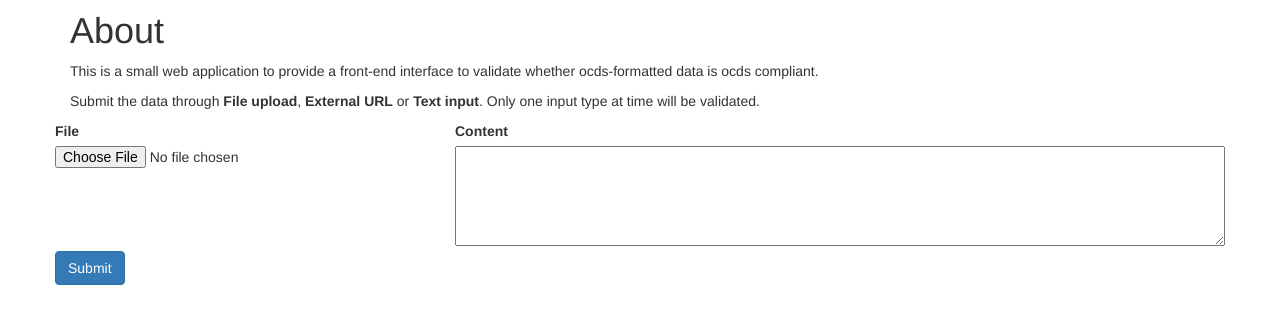
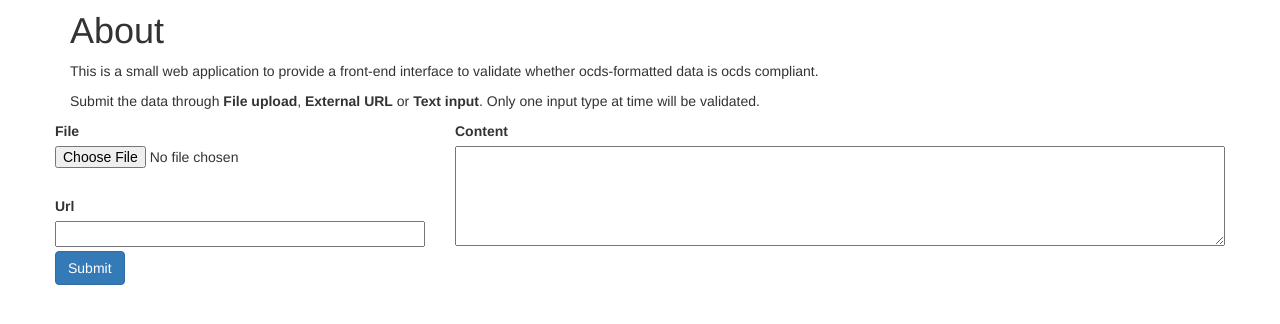
Before and after one commit to open-contracting-archive/validator, a Django app: page / in a window 1280 px wide. Shown: the part 196-520 px from the top of the page. Run offline with Django 3.2, Linux system fonts and the light colour scheme; parts of the project's set-up code (start-up, migrations or seed data) failed here and were passed over; some libraries are stand-ins or nearby versions.

Commit message:
add support for retrieval by URL

```diff
--- a/validator/django/website/validator/forms.py
+++ b/validator/django/website/validator/forms.py
@@ -8,6 +8,7 @@ from crispy_forms.layout import Submit, Layout, Div, Field
 class TextValidatorForm(forms.Form):
     content = forms.CharField(widget=forms.Textarea, required=False)
     file = forms.FileField(required=False)
+    url = forms.URLField(required=False)
 
     def __init__(self, *args, **kwargs):
         super(TextValidatorForm, self).__init__(*args, **kwargs)
@@ -18,9 +19,18 @@ class TextValidatorForm(forms.Form):
 
         self.helper.layout = Layout(
             Div(
-                Div(Field('file'), css_class="col-md-4"),
+                Div(Div(Field('file')),
+                    Div(Field('url')),
+                    css_class="col-md-4",),
                 Div(Field('content'), css_class="col-md-8"),
                 css_class="row"
             ),
             Div(Div(Submit('submit', 'Submit'), css_class="col-md-4 pull-left"), css_class="row")
         )
+
+    def clean(self):
+        cleaned_data = super(TextValidatorForm, self).clean()
+        if not (cleaned_data.get('content') or cleaned_data.get('file') or cleaned_data.get('url')):
+            raise forms.ValidationError('At least one input type is required', code='missing-input')
+
+        return cleaned_data
--- a/validator/django/website/validator/templates/homepage.html
+++ b/validator/django/website/validator/templates/homepage.html
@@ -5,6 +5,14 @@
 	#id_content {
 		width: 100%;
 		height: 100px;
+	}
+
+	#id_file {
+		margin-bottom: 28px;
+	}
+
+	#id_url {
+		width: 100%;
 	}
 </style>
 
--- a/validator/django/website/validator/templates/validation_result.html
+++ b/validator/django/website/validator/templates/validation_result.html
@@ -18,6 +18,9 @@
         {% elif status == 'input-valid' %}
             <span class="label label-success">Successfully Validated Input JSON</span>
             <p>Input passed all of the schema checks.</p>
+        {% elif status == 'remote-error' %}
+            <span class="label label-error">Error retrieving URL</span>
+            <p>{{ error }}</p>
         {% endif %}
 </div>
 {% endblock %}
--- a/validator/django/website/validator/utils.py
+++ b/validator/django/website/validator/utils.py
@@ -11,7 +11,7 @@ def validate_against_schema(schema_name="release-schema", raw_data=""):
 
     try:
         data = json.loads(raw_data)
-    except ValueError, e:
+    except (TypeError, ValueError), e:
         status = 'input-error'
         error = e
         return status, error
--- a/validator/django/website/validator/views.py
+++ b/validator/django/website/validator/views.py
@@ -1,4 +1,6 @@
 # -*- coding: utf-8 -*-
+import requests
+
 from django.shortcuts import render
 from django.views.generic import FormView
 
@@ -11,12 +13,27 @@ class TextFormValidatorView(FormView):
     template_name = "homepage.html"
 
     def form_valid(self, form):
+        content = None
+
+        # import pytest
+        # pytest.set_trace()
+
         if self.request.FILES.get('file'):
             content = self.request.FILES['file'].read()
+        elif form.cleaned_data.get('url'):
+            try:
+                r = requests.get(form.cleaned_data.get('url'))
+
+                r.raise_for_status()
+                content = r.content
+            except requests.exceptions.RequestException, e:
+                status = 'remote-error'
+                error = e
         else:
             content = form.cleaned_data.get('content')
 
-        status, error = validate_against_schema(raw_data=content)
+        if content:
+            status, error = validate_against_schema(raw_data=content)
 
         return render(self.request, "validation_result.html",
                     {"status": status, "error": error})
```
Also changed, not shown: validator/django/website/validator/tests/test_views.py (+35 -0 lines), 1 other file.
